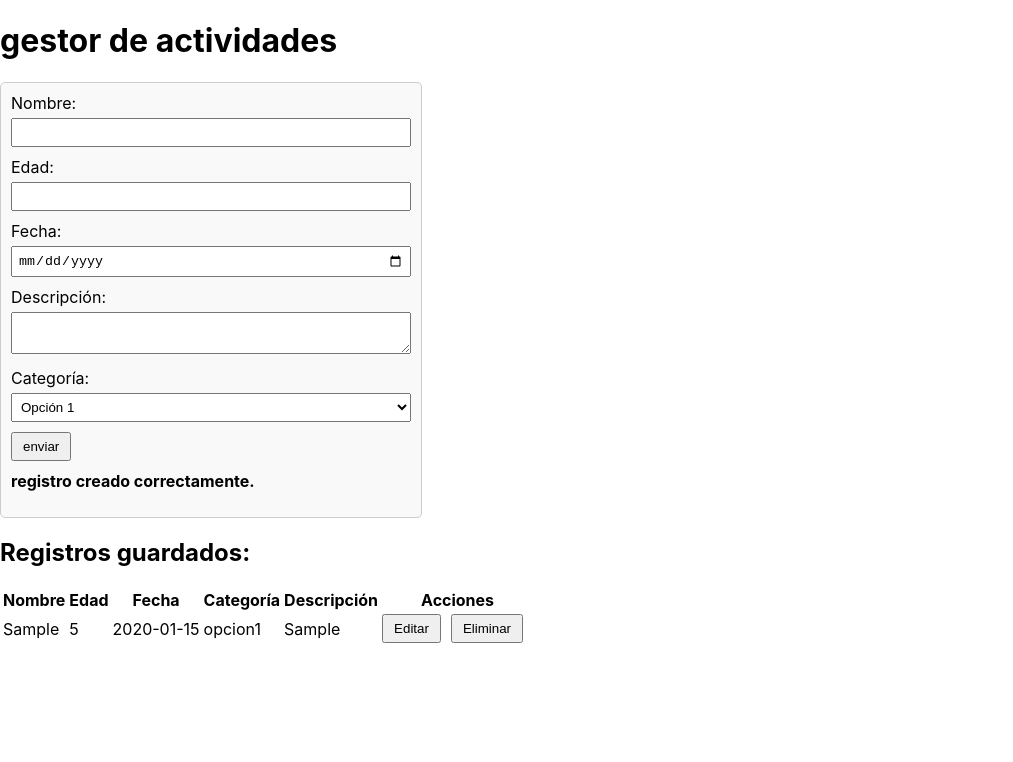
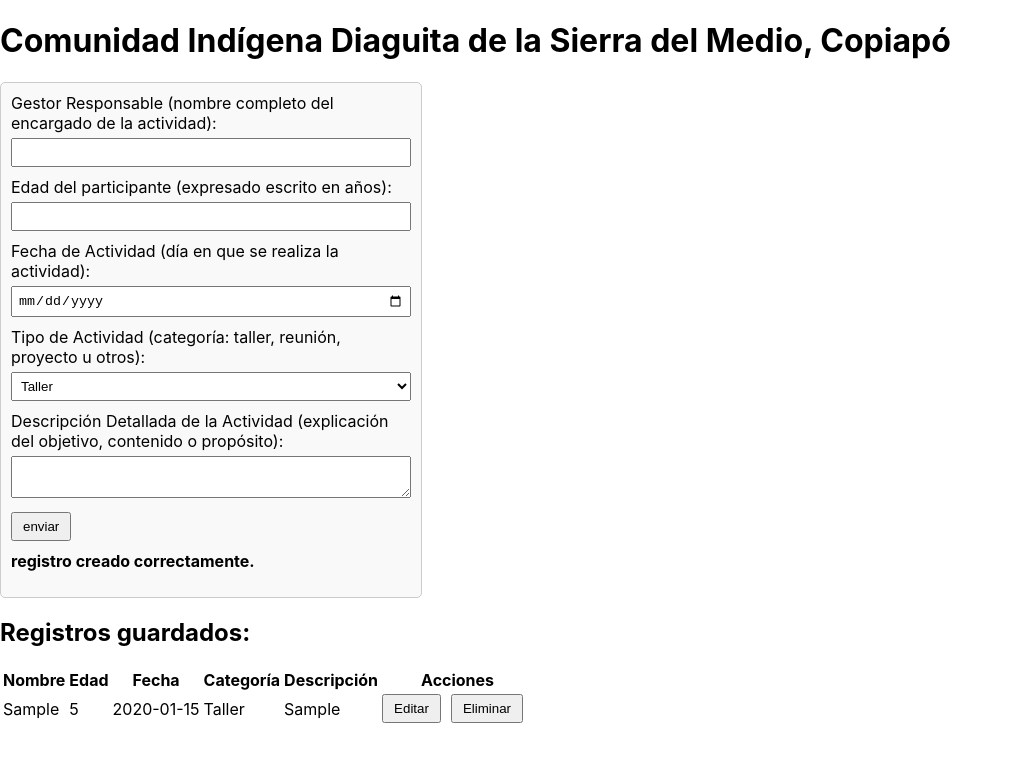
Before and after one commit to allan-alquinta/prueba3, a React (Create React App) app: page / in a window 1280 px wide. Both pictures are taken after typing "Sample", "5", "2020-01-15", "Sample" into the empty fields and a click on the button "enviar". Shown: the top 762 px of the page, without its empty margins (0-1013 px from the left). Built offline with nearby package versions, Linux system fonts and the light colour scheme.

Commit message:
commit 8

```diff
--- a/src/App.js
+++ b/src/App.js
@@ -4,7 +4,7 @@ import Formulario from "./Formulario";
 function App() {
   return (
     <div className="App">
-      <h1>gestor de actividades</h1>
+      <h1>Comunidad Indígena Diaguita de la Sierra del Medio, Copiapó</h1>
       <Formulario />
     </div>
   );
--- a/src/Formulario.js
+++ b/src/Formulario.js
@@ -29,6 +29,21 @@ function Formulario() {
     setDatos({ ...datos, [e.target.name]: e.target.value });
   };
 
+  const traducirCategoria = (valor) => {
+    switch (valor) {
+      case "opcion1":
+        return "Taller";
+      case "opcion2":
+        return "Reunión";
+      case "opcion3":
+        return "Proyecto";
+      case "opcion4":
+        return "Otros";
+      default:
+        return "Sin categoría";
+    }
+  };
+
   const handleSubmit = (e) => {
     e.preventDefault();
 
@@ -43,15 +58,17 @@ function Formulario() {
       return;
     }
 
+    const nuevoDato = { ...datos };
+
     if (modoEdicion) {
       const nuevos = [...registros];
-      nuevos[indiceEditar] = datos;
+      nuevos[indiceEditar] = nuevoDato;
       setRegistros(nuevos);
       setMensaje("registro actualizado correctamente.");
       setModoEdicion(false);
       setIndiceEditar(null);
     } else {
-      setRegistros([...registros, datos]);
+      setRegistros([...registros, nuevoDato]);
       setMensaje("registro creado correctamente.");
     }
 
@@ -94,7 +111,7 @@ function Formulario() {
     <>
       <form onSubmit={handleSubmit}>
         <label>
-          Nombre:
+          Gestor Responsable (nombre completo del encargado de la actividad):
           <input
             type="text"
             name="nombre"
@@ -106,7 +123,7 @@ function Formulario() {
         <br />
 
         <label>
-          Edad:
+          Edad del participante (expresado escrito en años):
           <input
             type="number"
             name="edad"
@@ -118,7 +135,7 @@ function Formulario() {
         <br />
 
         <label>
-          Fecha:
+          Fecha de Actividad (día en que se realiza la actividad):
           <input
             type="date"
             name="fecha"
@@ -130,28 +147,29 @@ function Formulario() {
         <br />
 
         <label>
-          Descripción:
+          Tipo de Actividad (categoría: taller, reunión, proyecto u otros):
+          <select
+            name="categoria"
+            value={datos.categoria}
+            onChange={handleChange}
+            required
+          >
+            <option value="opcion1">Taller</option>
+            <option value="opcion2">Reunión</option>
+            <option value="opcion3">Proyecto</option>
+            <option value="opcion4">Otros</option>
+          </select>
+        </label>
+        <br />
+
+        <label>
+          Descripción Detallada de la Actividad (explicación del objetivo, contenido o propósito):
           <textarea
             name="descripcion"
             value={datos.descripcion}
             onChange={handleChange}
             required
           />
-        </label>
-        <br />
-
-        <label>
-          Categoría:
-          <select
-            name="categoria"
-            value={datos.categoria}
-            onChange={handleChange}
-            required
-          >
-            <option value="opcion1">Opción 1</option>
-            <option value="opcion2">Opción 2</option>
-            <option value="opcion3">Opción 3</option>
-          </select>
         </label>
         <br />
 
@@ -177,7 +195,7 @@ function Formulario() {
               <td>{item.nombre}</td>
               <td>{item.edad}</td>
               <td>{item.fecha}</td>
-              <td>{item.categoria}</td>
+              <td>{traducirCategoria(item.categoria)}</td>
               <td>{item.descripcion}</td>
               <td>
                 <button onClick={() => handleEditar(index)}>Editar</button>
```
